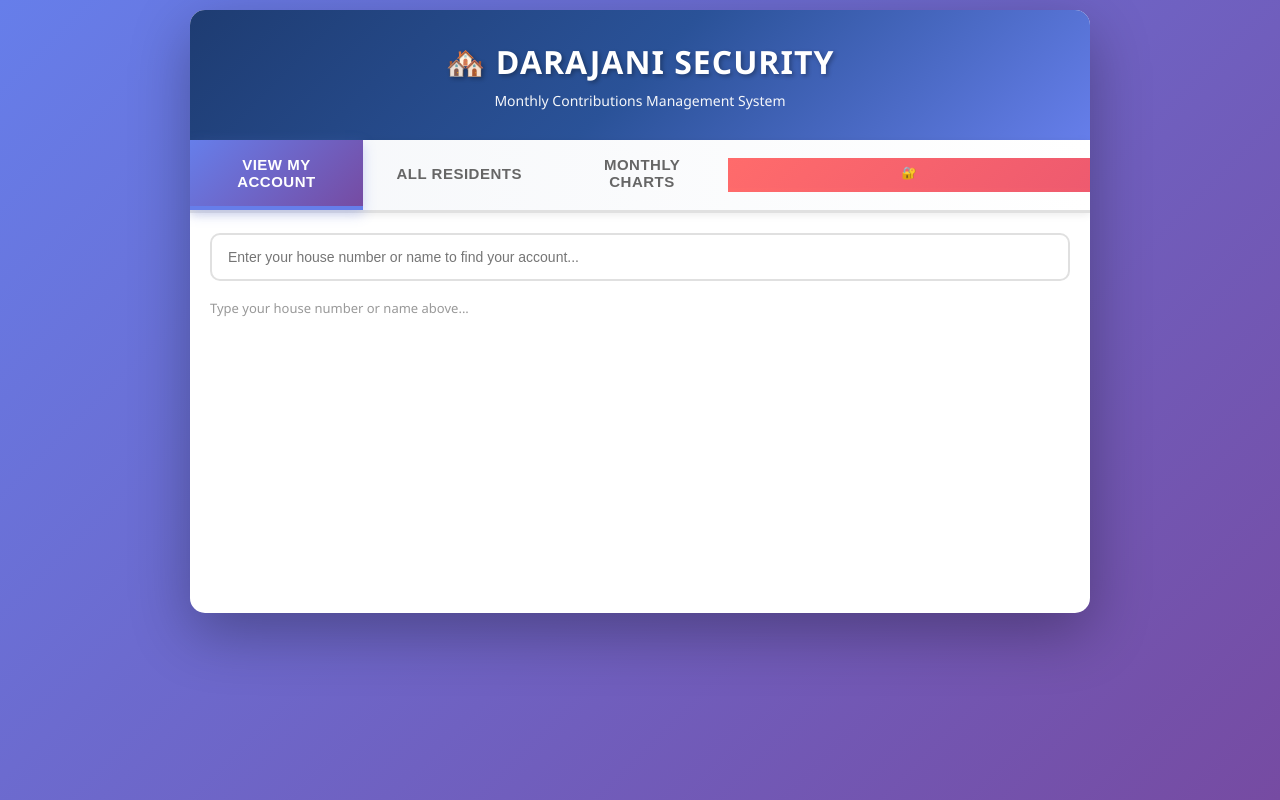
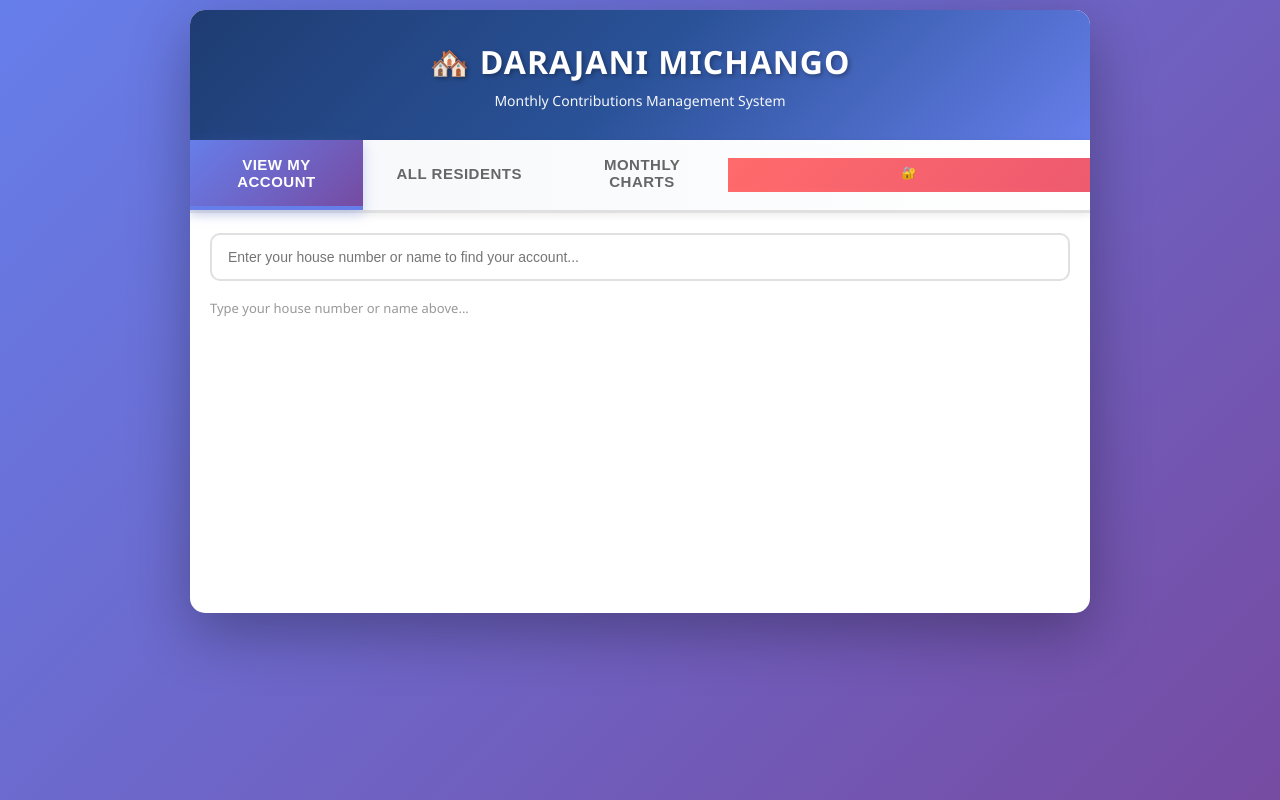
Before and after one commit to edwinndiba2016-code/darajani-security, a plain HTML site: page index.html in a window 1280 px wide. Drawn offline with Linux system fonts and the light colour scheme.

Commit message:
Renamed app to DARAJANI MICHANGO

```diff
--- a/index.html
+++ b/index.html
@@ -3,7 +3,7 @@
 <head>
     <meta charset="UTF-8">
     <meta name="viewport" content="width=device-width, initial-scale=1.0">
-    <title>DARAJANI SECURITY - Contribution Manager</title>
+    <title>DARAJANI MICHANGO - Contribution Manager</title>
     <style>
         * {
             margin: 0;
@@ -572,7 +572,7 @@
 <body>
     <div class="container">
         <header>
-            <h1>🏘️ DARAJANI SECURITY</h1>
+            <h1>🏘️ DARAJANI MICHANGO</h1>
             <p>Monthly Contributions Management System</p>
         </header>
 
```
